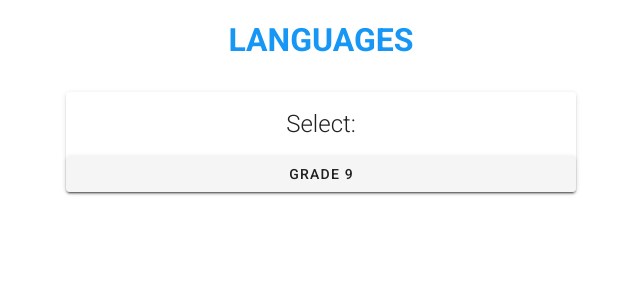
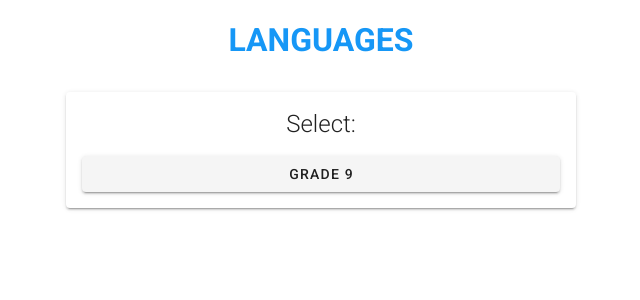
Before and after one commit to Anders-Lunde/Languages, a Vue app: page /#/ in a window 1280 px wide. Shown: the top 300 px of the page, without its empty margins (319-959 px from the left). Built offline with nearby package versions, Linux system fonts and the light colour scheme.

Commit message:
a small fix

```diff
--- a/src/views/Home.vue
+++ b/src/views/Home.vue
@@ -8,6 +8,7 @@
             <v-card-title>
               <span class="text-h5  mx-auto font-weight-light">Select:</span>
               </v-card-title>
+              <v-card-text>
               <v-btn block @click="$router.push('/grade9')">
                 Grade 9
               </v-btn>
```
